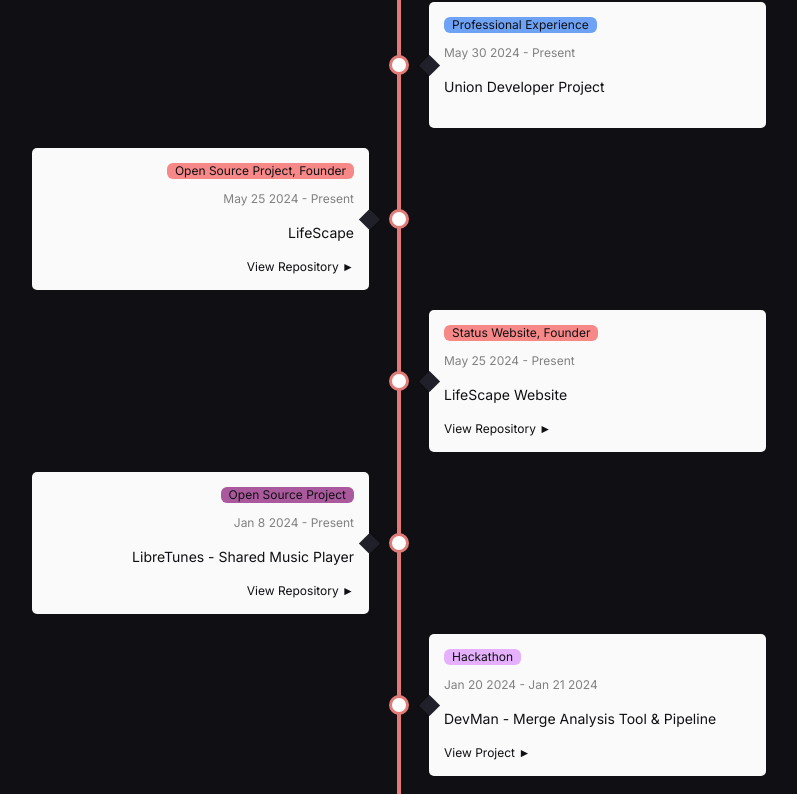
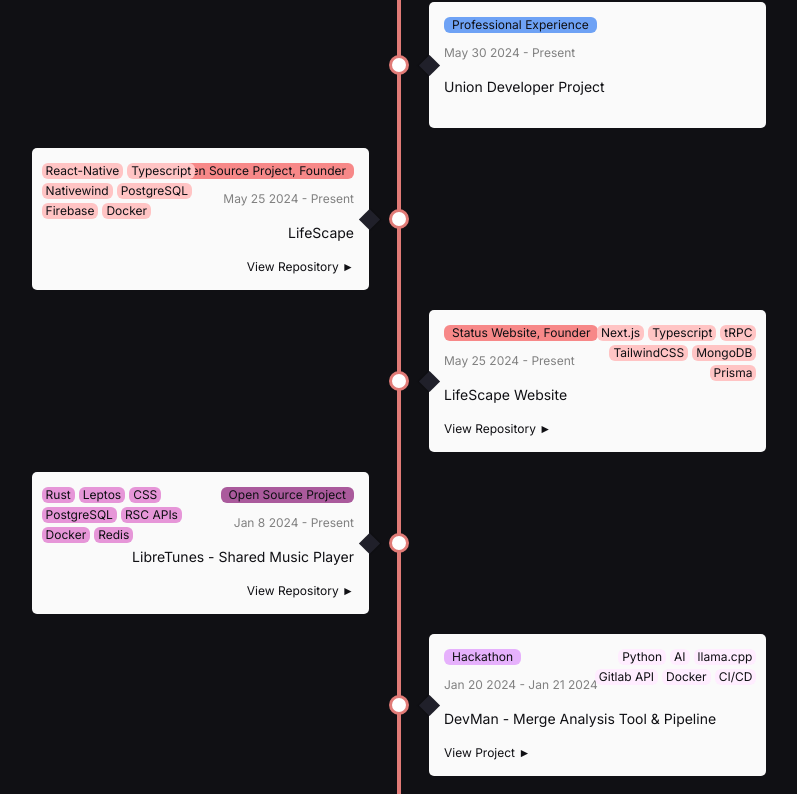
Before and after one commit to danny-zou18/portfolio-site, a Next.js app in the folder project/: page /portfolio in a window 1280 px wide. Shown: the part 1190-1984 px from the top of the page, without its empty margins (241-1038 px from the left). Built offline with nearby package versions, Linux system fonts and the light colour scheme.

Commit message:
completed timeline skills for big screens

```diff
--- a/project/src/app/data/timeline.json
+++ b/project/src/app/data/timeline.json
@@ -7,7 +7,8 @@
       "tag": "Professional Experience",
       "color": "#6ea2f5"
     },
-    "link": null
+    "link": null,
+    "skills": null
   },
   {
     "text": "LifeScape",
--- a/project/src/components/portfolio/timeline/Timeline.css
+++ b/project/src/components/portfolio/timeline/Timeline.css
@@ -56,6 +56,15 @@
     text-align: left;
     align-items: flex-start;
   }
+  .timeline-item:nth-child(odd) .timeline-item-content .skills {
+    position: absolute;
+    right: 10px;
+    justify-content: end;
+  }
+  .timeline-item:nth-child(even) .timeline-item-content .skills {
+    position: absolute;
+    left: 10px;
+  }
   /* triangle */
   .timeline-item:nth-child(odd) .timeline-item-content::after {
     right: auto;
--- a/project/src/components/portfolio/timeline/TimelineItem.tsx
+++ b/project/src/components/portfolio/timeline/TimelineItem.tsx
@@ -1,30 +1,58 @@
-import './Timeline.css'
+import "./Timeline.css";
+
+function LightenDarkenColor(col: string,amt: number) {
+    var usePound = false;
+    if ( col[0] == "#" ) {
+        col = col.slice(1);
+        usePound = true;
+    }
+
+    var num = parseInt(col,16);
+
+    var r = (num >> 16) + amt;
+
+    if ( r > 255 ) r = 255;
+    else if  (r < 0) r = 0;
+
+    var b = ((num >> 8) & 0x00FF) + amt;
+
+    if ( b > 255 ) b = 255;
+    else if  (b < 0) b = 0;
+
+    var g = (num & 0x0000FF) + amt;
+
+    if ( g > 255 ) g = 255;
+    else if  ( g < 0 ) g = 0;
+
+    return (usePound?"#":"") + (g | (b << 8) | (r << 16)).toString(16);
+}
+
 
 interface TimelineItemProp {
   data: {
-    text: string,
-    startdate: string,
-    enddate: string,
+    text: string;
+    startdate: string;
+    enddate: string;
     category: {
-      tag: string
-      color: string,
-    },
+      tag: string;
+      color: string;
+    };
     link?: {
-      url: string,
-      text: string,
-    } | null,
-    skills?: string[] | null,
-  }
+      url: string;
+      text: string;
+    } | null;
+    skills?: string[] | null;
+  };
 }
 
-const TimelineItem: React.FC<TimelineItemProp> = ({
-  data
-}) => {
+const TimelineItem: React.FC<TimelineItemProp> = ({ data }) => {
   return (
-    <div className="
+    <div
+      className="
       timeline-item text-background
-    ">
-      <div className="timeline-item-content bg-card">
+    "
+    >
+      <div className="timeline-item-content relative bg-card">
         <span
           className="px-2 rounded-md mb-3 text-xs"
           style={{ background: data.category.color }}
@@ -32,26 +60,36 @@ const TimelineItem: React.FC<TimelineItemProp> = ({
           {data.category.tag}
         </span>
 
-        <time className='text-xs text-accent'>
+        <time className="text-xs text-accent">
           {`${data.startdate} - ${data.enddate}`}
         </time>
-        <p className='py-4 text-sm'>
-          {data.text}
-        </p>
+        <p className="py-4 text-sm">{data.text}</p>
+        <div className="skills flex flex-wrap gap-1 max-w-[50%]">
+          {data.skills &&
+            data.skills.map((skill, i) => (
+              <span
+                key={i}
+                className="px-1 rounded-md text-xs "
+                style={{ background: LightenDarkenColor(data.category.color, 60)}}
+              >
+                {skill}
+              </span>
+            ))}
+        </div>
         {data.link && (
           <a
             href={data.link.url}
             target="_blank"
             rel="noopener noreferrer"
-            className='text-xs hover:underline'
+            className="text-xs hover:underline"
           >
-              {`${data.link.text} ►`}
+            {`${data.link.text} ►`}
           </a>
         )}
         <span className="circle" />
       </div>
     </div>
   );
-}
+};
 
 export default TimelineItem;
```
